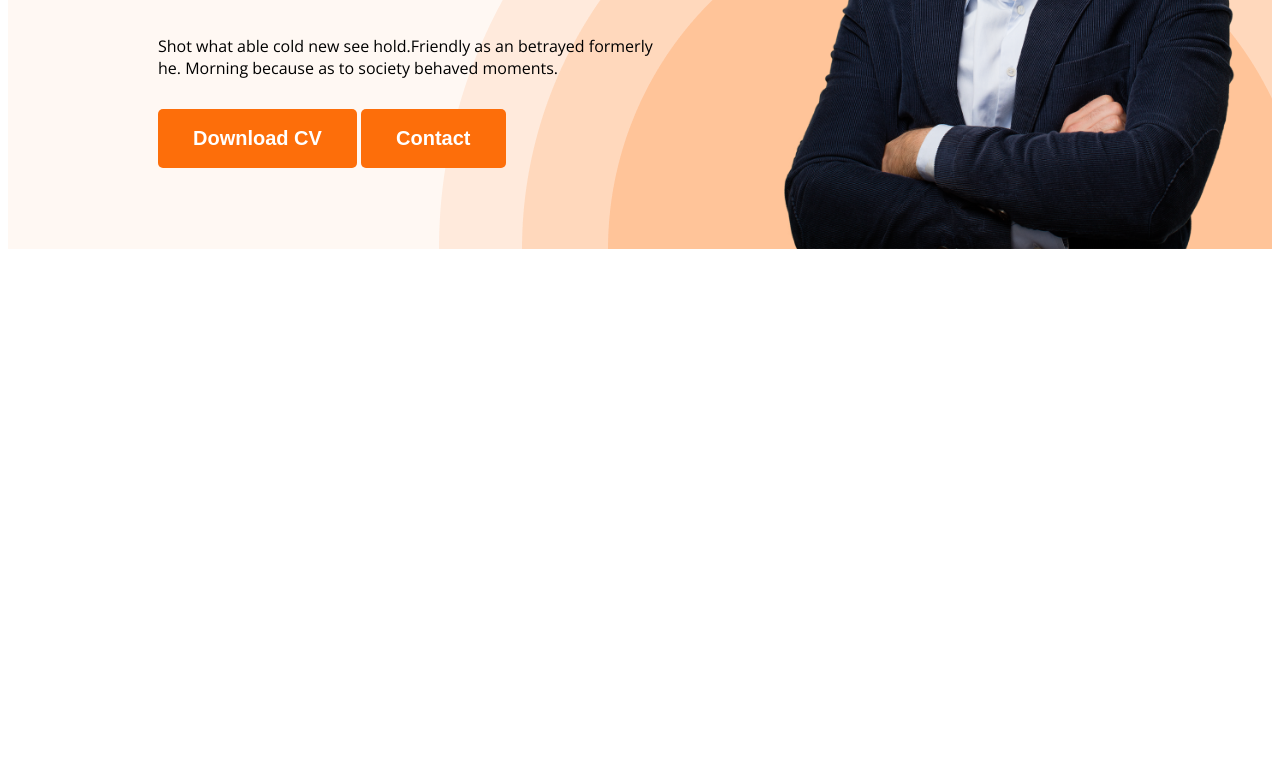
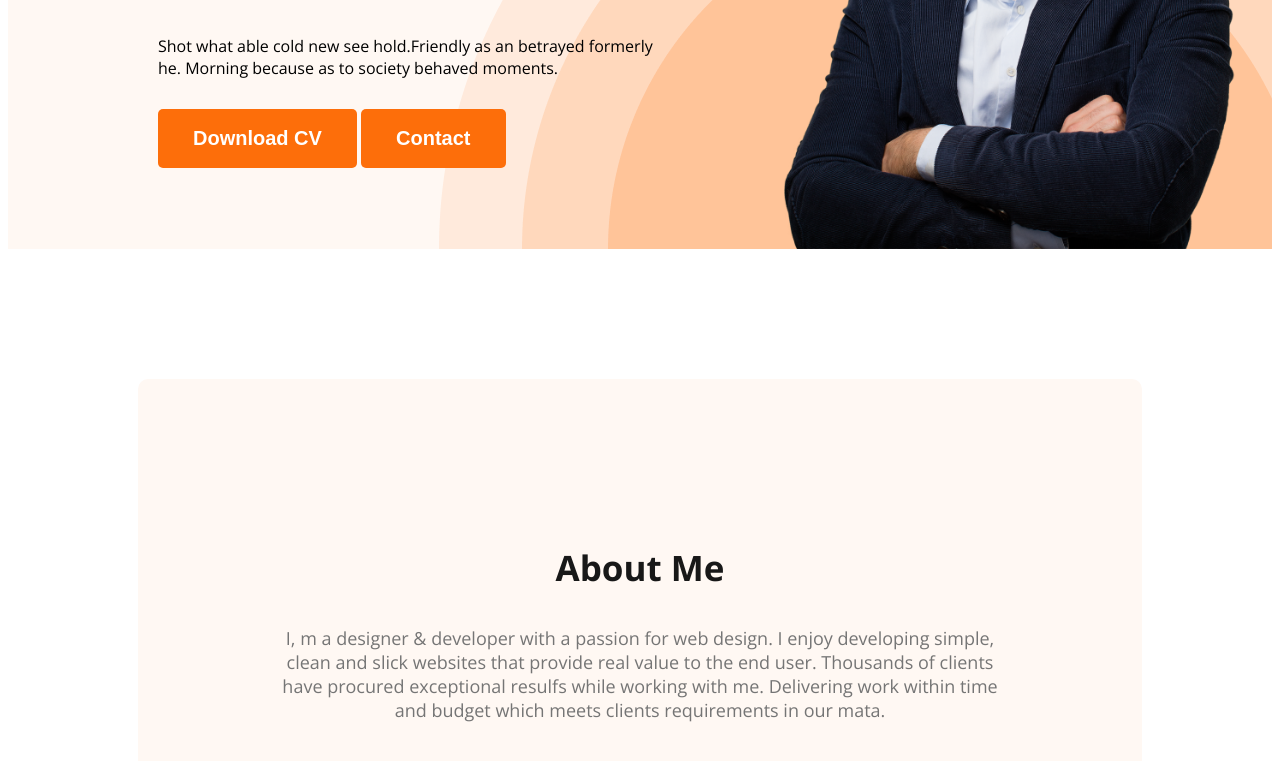
Before and after one commit to izaz10921/webdeveloper-portfolio, a plain HTML site: page index.html in a window 1280 px wide. Shown: the part 519-1280 px from the top of the page. Before the commit the page ends 800 px from the top, so only its background shows below. Drawn offline with nearby package versions, Linux system fonts and the light colour scheme.

Commit message:
about section created

```diff
--- a/index.html
+++ b/index.html
@@ -37,6 +37,10 @@
 
     </header>
     <main>
+       <section class="about">
+        <h3 class="section-title">About Me</h3>
+        <p class="section-description">I, m a designer & developer with a passion for web design. I enjoy developing simple, clean and slick websites that provide real value to the end user. Thousands of clients have procured exceptional resulfs while working with me. Delivering work within time and budget which meets clients requirements in our mata.</p>
+       </section>
 
     </main>
     <footer>
--- a/styles/portfolio.css
+++ b/styles/portfolio.css
@@ -47,35 +47,65 @@ nav a {
     padding: 18px 35px;
 
 }
-.header{
+
+.header {
     background-color: #FFF8F3;
     background-image: url('../images/header_bg.png');
     background-repeat: no-repeat;
     background-position: bottom right;
 }
-.banner{
+
+.banner {
     padding: 30px 30px 0px 150px;
     display: flex;
     align-items: center;
     justify-content: space-between;
 }
-.banner .profile-pic{
+
+.banner .profile-pic {
     width: 500px;
 }
-.banner-greeting{
+
+.banner-greeting {
     font-size: 45px;
     color: #474747;
     margin-bottom: 0;
 }
-.banner-title{
+
+.banner-title {
     font-size: 85px;
     font-weight: 700;
     margin-top: 5px;
 
 }
-.banner-content{
+
+.banner-content {
     max-width: 500px;
 }
-.banner-description{
+
+.banner-description {
     margin-bottom: 30px;
 }
+
+.about {
+    padding: 130px;
+    border-radius: 10px;
+    background: #FFF8F3;
+    margin: 130px;
+}
+
+.section-title {
+    color: #181818;
+    text-align: center;
+    font-size: 35px;
+    font-weight: 700;
+
+}
+
+.section-description {
+    color: #757575;
+    text-align: center;
+    font-size: 18px;
+
+
+}
```
